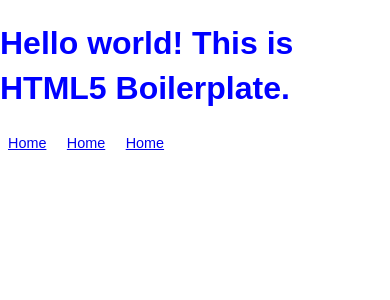
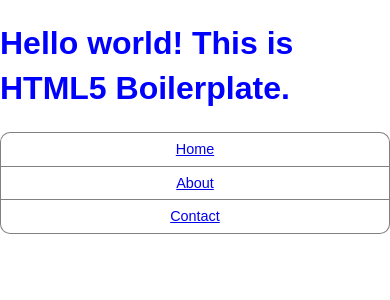
Before and after one commit to davemuir/html5-Mage-plate, a PHP site: page /index.html in a window 390 px wide. Shown: the top 300 px of the page. Run offline with PHP 8.4, Linux system fonts and the light colour scheme; some libraries are stand-ins or nearby versions.

Commit message:
doing some mobile nag styles for test

```diff
--- a/css/main.css
+++ b/css/main.css
@@ -22,6 +22,10 @@
     font-size: 1em;
     line-height: 1.4;
 }
+nav ul li {
+
+		display:inline;
+	}
 
 /*
  * Remove text-shadow in selection highlight: h5bp.com/i
@@ -227,27 +231,68 @@
     /* Style adjustments for high resolution devices */
 }
 @media screen and (max-width: 650px) {
+	nav ul{
+		list-style-type: none;
+		margin:0;
+		padding:0;
+	}
+	nav ul li {
+
+		display:inline;
+	}
 	h1{
 		color:red;
 	}
 }
 @media only screen
-and (max-width: 480px)
-and (min-device-width : 320px)  {
+and (max-width: 480px) {
 
 	html {
 		-webkit-text-size-adjust: none;
 	}
 
-	nav a {
+	nav ul a {
 		font-size: 90%;
 		padding: 10px 8px;
 	}
+	nav ul{
+		list-style-type: none;
+		margin:0;
+		padding:0;
+	}
+	nav ul li.last{
+		border-bottom:1px solid grey;
+		border-left:1px solid grey;
+		border-right:1px solid grey;
+		border-top:none;
+		border-radius:0px 0px 10px 10px;
+	}
+	nav ul li.first{
+		border-top:1px solid grey;
+		border-left:1px solid grey;
+		border-right:1px solid grey;
+		border-bottom:none;
+		border-radius: 10px 10px 0px 0px;
 
+	}
+	nav ul li {
+		border:1px solid grey;
+		display:inherit;
+		text-align:center;
+		padding:5px;
+	}
 	h1{
 		color:blue;
 	}
 }
+
+@media only screen and (min-device-width : 320px) {
+
+	nav ul a {
+
+	}
+}
+
 /* ==========================================================================
    Print styles.
    Inlined to avoid required HTTP connection: h5bp.com/r
--- a/index.html
+++ b/index.html
@@ -29,9 +29,11 @@
 	        <h1>Hello world! This is HTML5 Boilerplate.</h1>
 
 	        <nav>
-	        	<a href="#">Home</a>
-	        	<a href="#">Home</a>
-	        	<a href="#">Home</a>
+	        	<ul>
+		        	<li class="first"><a href="#">Home</a>
+		        	<li><a href="#">About</a>
+		        	<li class="last"><a href="#">Contact</a>
+	        	</ul>
 	        </nav>
        </div>
 
```
